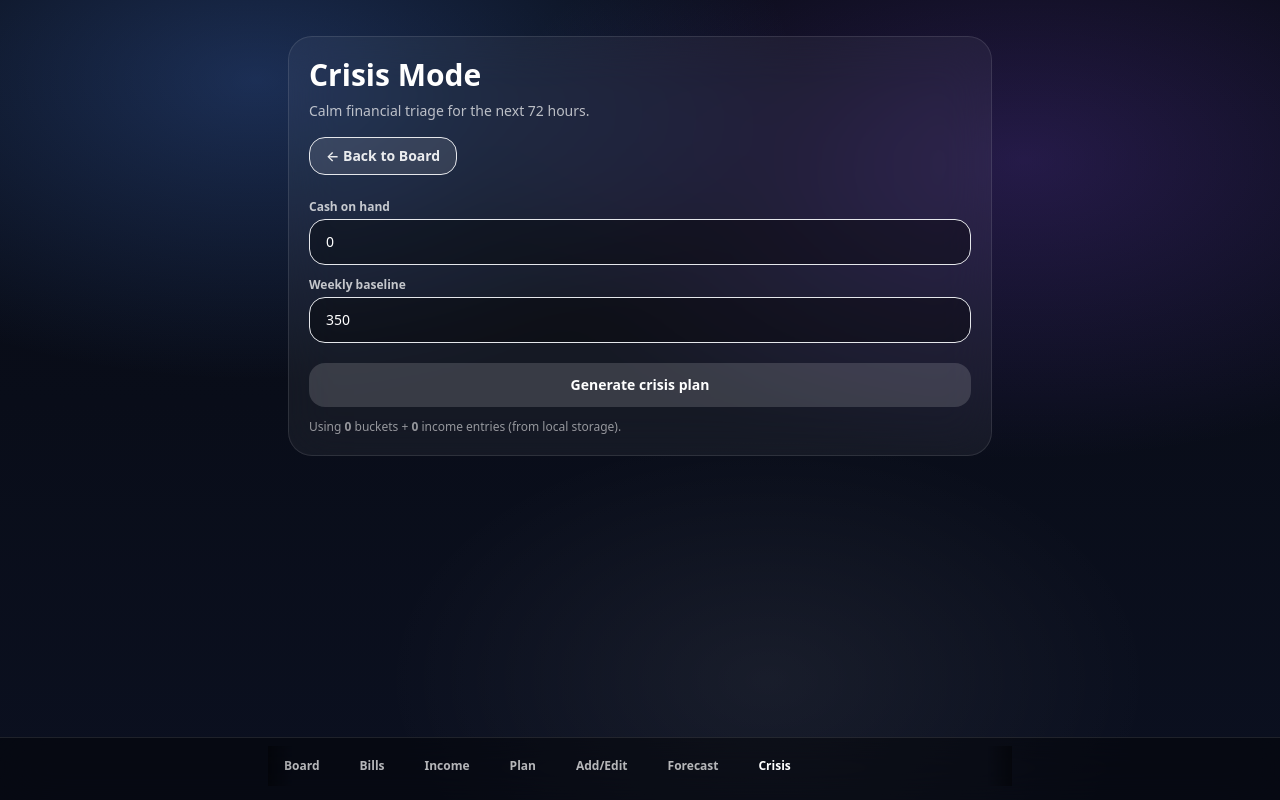
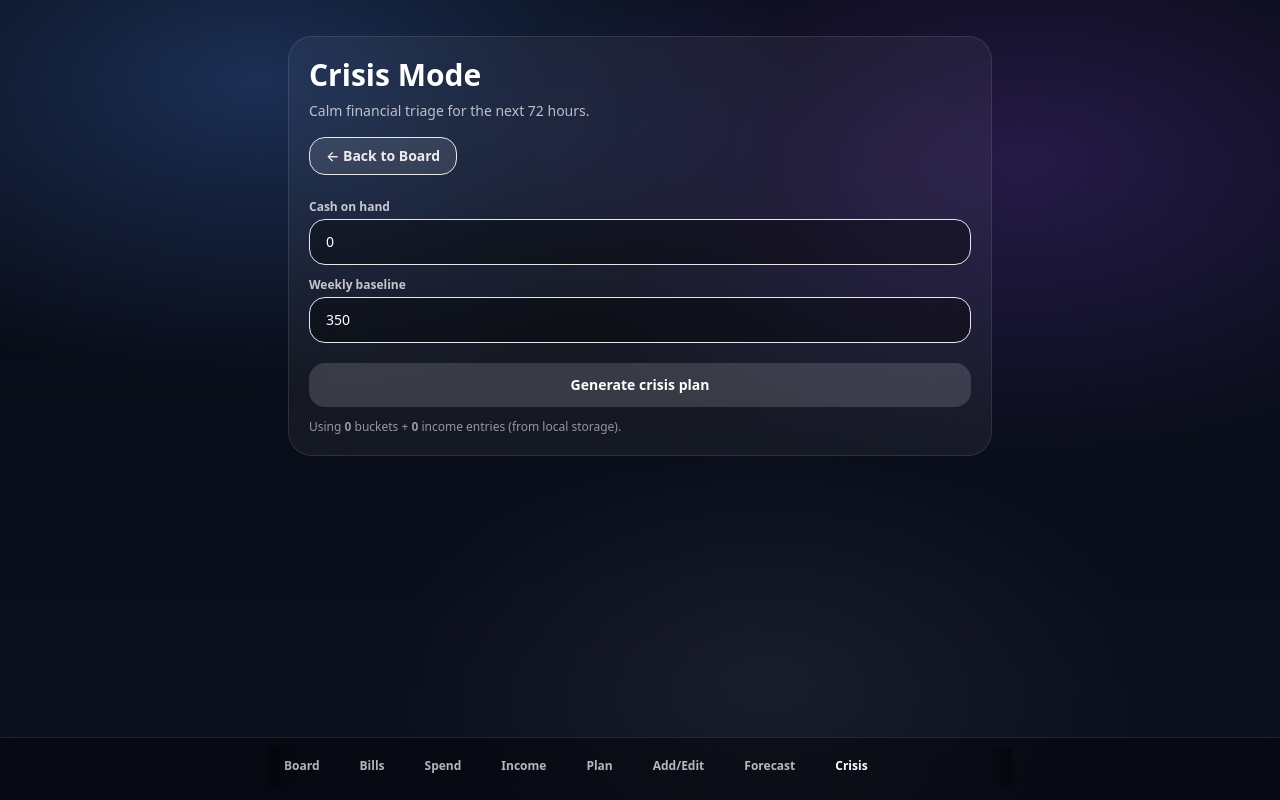
Before and after one commit to KristineMK72/money-control-board, a Next.js app: page /crisis in a window 1280 px wide. Built offline with nearby package versions, Linux system fonts and the light colour scheme.

Commit message:
Update BottomNav.tsx

```diff
--- a/components/BottomNav.tsx
+++ b/components/BottomNav.tsx
@@ -6,6 +6,7 @@ import { usePathname } from "next/navigation";
 const items = [
   { href: "/money", label: "Board" },
   { href: "/money/bills", label: "Bills" },
+  { href: "/spend", label: "Spend" },
   { href: "/money/income", label: "Income" },
   { href: "/money/plan", label: "Plan" },
   { href: "/money/add", label: "Add/Edit" },
```
